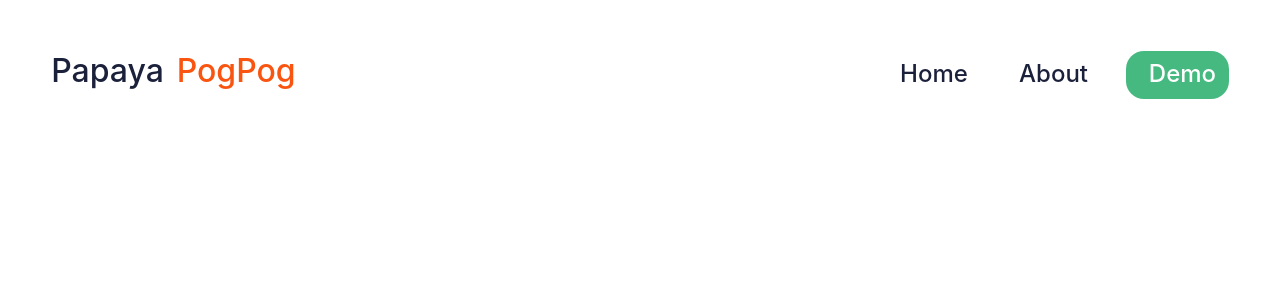
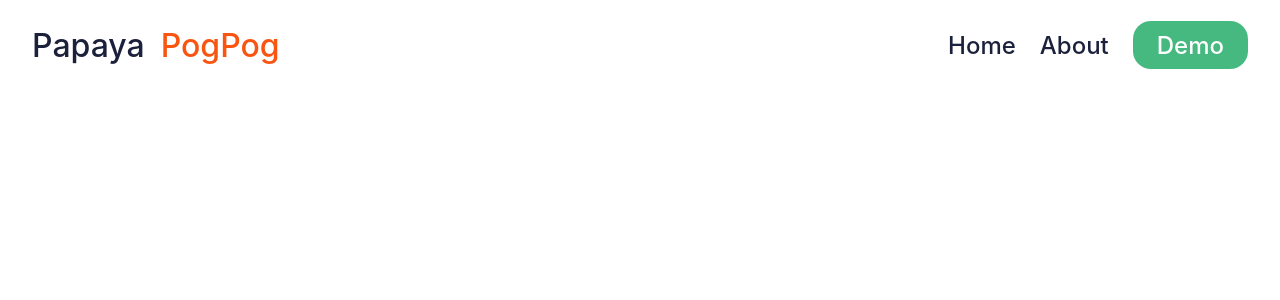
Before and after one commit to GGolfz/papaya-frontend, a Next.js app: page / in a window 1280 px wide. Shown: the top 300 px of the page. Built offline with nearby package versions, Linux system fonts and the light colour scheme.

Commit message:
fix: nav :hammer:

```diff
--- a/components/nav.js
+++ b/components/nav.js
@@ -1,19 +1,28 @@
 import styles from "../styles/About.module.css";
-import Link from 'next/link'
-const Nav =() =>{
-    return(
-        <div className={styles.nav_container}>
-            <div className={styles.name_div}>
-                <div className={styles.name}>Papaya</div>
-                <div className={styles.name} style={{color:"#F95511",paddingLeft:"1vw"}}>PogPog</div>
-            </div>
-            <div className={styles.name_div}>
-                <Link href="/"><a className={styles.menu_txt}>Home</a></Link>
-                <Link href="/about"><a className={styles.menu_txt}>About</a></Link>
-                <Link href="/"><a className={styles.demo_btn}> Demo</a></Link>
-            </div>
-
-        </div>
-    )
-}
+import Link from "next/link";
+const Nav = () => {
+  return (
+    <div className={styles.nav_container}>
+      <div className={styles.name_div}>
+        <span>Papaya</span>
+        <span
+          className={styles.special}
+        >
+          PogPog
+        </span>
+      </div>
+      <div className={styles.action_div}>
+        <Link href="/">
+          <a className={styles.menu_txt}>Home</a>
+        </Link>
+        <Link href="/about">
+          <a className={styles.menu_txt}>About</a>
+        </Link>
+        <Link href="/demo">
+          <a className={styles.demo_btn}> Demo</a>
+        </Link>
+      </div>
+    </div>
+  );
+};
 export default Nav;
--- a/styles/About.module.css
+++ b/styles/About.module.css
@@ -1,34 +1,38 @@
 .nav_container{
-    height: 10vh;
+    height: 90px;
     width: 100vw;
-    padding: 4vw;
+    padding: 0 2rem;
     background-color: transparent;
     display: flex;
     flex-flow: row;
+    align-items: center;
     justify-content: space-between;
 }
-.name{
+.name_div > span{
     color:#1C213B;
     font-size: 2rem;
     font-weight: 500;
 }
-.name_div{
+span.special {
+    color: #F95511;
+    margin-left: 1rem;
+}
+.action_div {
     display: flex;
 }
 .menu_txt{
     color:#1C213B;
     font-size: 1.5rem;
     font-weight: 500;
-    padding:1vh 2vw;
+    margin-right: 1.5rem;
+    display: flex;
+    align-items: center;
 }
 .demo_btn{
     background-color: #45B97F;
     border-radius: 18px;
-    width: 8vw;
-    height: 6vh;
-    padding: 1vh 1.75vw;
+    padding: .6rem 1.5rem;
     color:white;
     font-size: 1.5rem;
     font-weight: 500;
-    margin-left: 1vw;
 }
```
